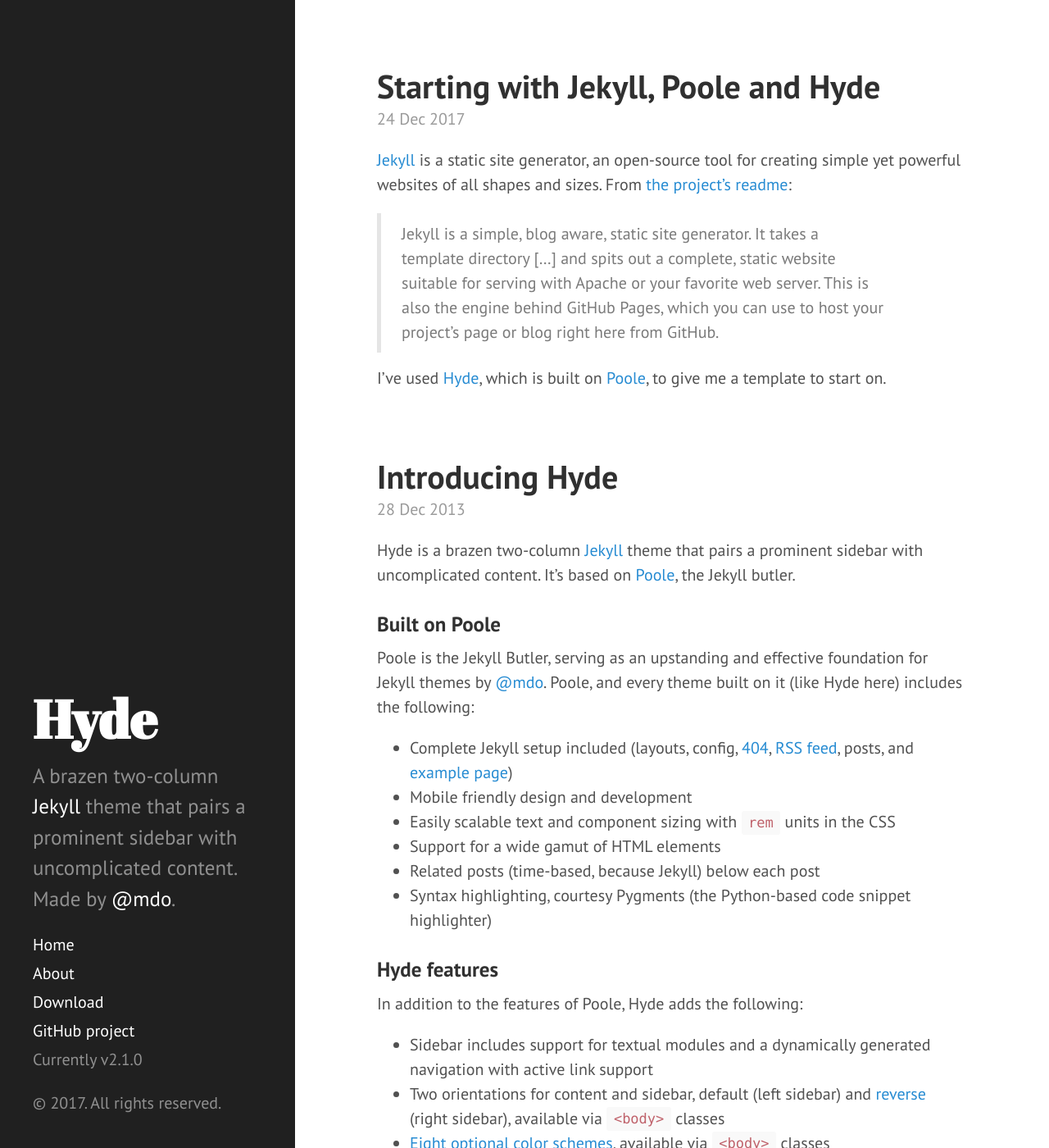
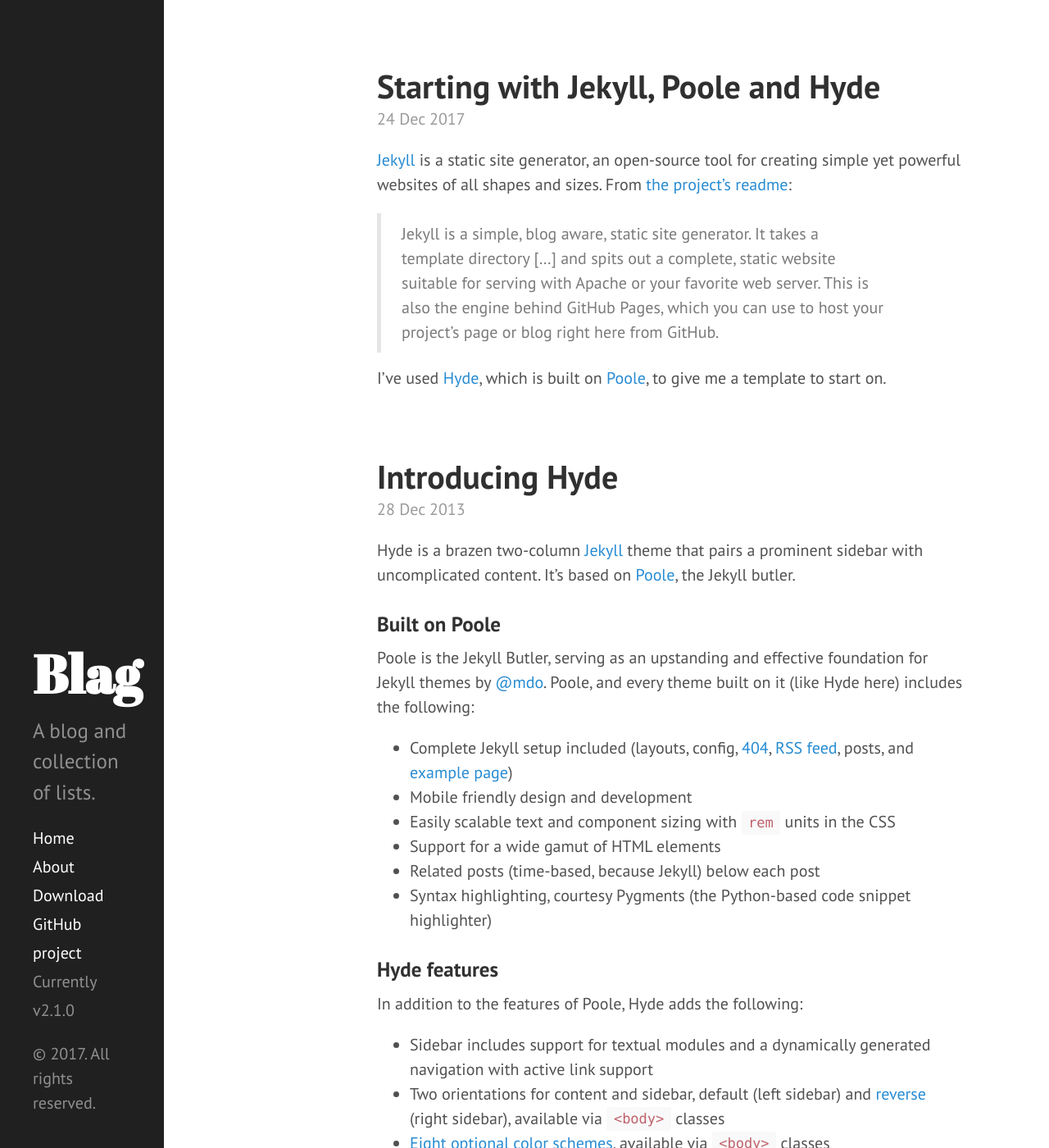
Before and after one commit to rm646/blag, a Jekyll site: the page built from index.html, in a window 1280 px wide and 1400 px high. Shown: the whole window at 82% size. Built offline with Jekyll 4.4.1, drawn with Linux system fonts in a browser that asks for light colours; the list of posts is cut into pages by our own code.

Commit message:
spellcheck

```diff
--- a/_config.yml
+++ b/_config.yml
@@ -7,14 +7,14 @@
 #relative_permalinks: true #for the 2.x to 3.x update, which changed permalinks
 
 # Setup
-title:            Hyde
-tagline:          'A Jekyll theme'
-description:      'A brazen two-column <a href="http://jekyllrb.com" target="_blank">Jekyll</a> theme that pairs a prominent sidebar with uncomplicated content. Made by <a href="https://twitter.com/mdo" target="_blank">@mdo</a>.'
+title:            Blag
+tagline:          'Test site'
+description:      'A blog and collection of lists.'
 url:              http://hyde.getpoole.com
 baseurl:          /
 
 author:
-  name:           'Mark Otto'
+  name:           'Ethel Buggine'
   url:            https://twitter.com/mdo
 
 paginate:         5
@@ -23,4 +23,4 @@
 version:          2.1.0
 
 github:
-  repo:           https://github.com/poole/hyde
+  repo:           https://github.com/rm646/blag
--- a/public/css/hyde.css
+++ b/public/css/hyde.css
@@ -65,7 +65,7 @@
     top: 0;
     left: 0;
     bottom: 0;
-    width: 18rem;
+    width: 10rem;
     text-align: left;
   }
 }
```
Also changed, not shown: Gemfile.lock.
